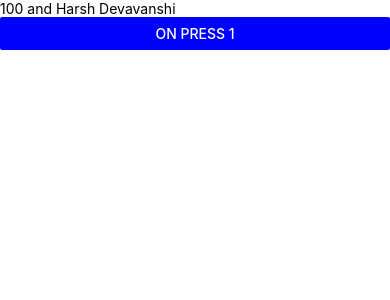
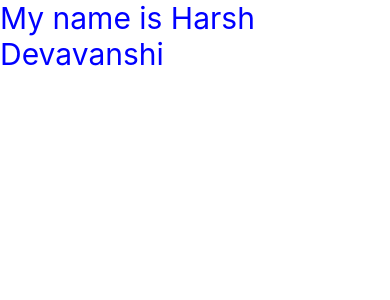
Before and after one commit to Devavanshi-Harsh/firstProject, a React Native app: screen / in a window 390 px wide. Shown: the top 300 px of the page. Built offline with nearby package versions, Linux system fonts and the light colour scheme.

Commit message:
props basics in react native

```diff
--- a/App.tsx
+++ b/App.tsx
@@ -1,20 +1,19 @@
 import React, {useState} from 'react';
 import {Button, Text, View} from 'react-native';
+import { Colors } from 'react-native/Libraries/NewAppScreen';
 
 const App = () => {
-  var data = 100;
   const [name, setName] = useState("Harsh Devavanshi");
-  function clickHandler1() {
-    data += 100;
-    setName(name==="Harsh Devavanshi"?"Seema Yadav":"Harsh Devavanshi")
-    console.warn(data);
-  }
-
   return (
     <View>
-      <Text>{data} and {name}</Text>
-      <Button title="on Press 1" color={'blue'} onPress={clickHandler1} />
+      <User name = "Harsh Devavanshi" />
     </View>
   );
 };
 export default App;
+
+const User= (props)=>{
+  return <View >
+    <Text style={{color:"blue", fontSize:30}}>My name is {props.name}</Text>
+  </View>
+}
```
